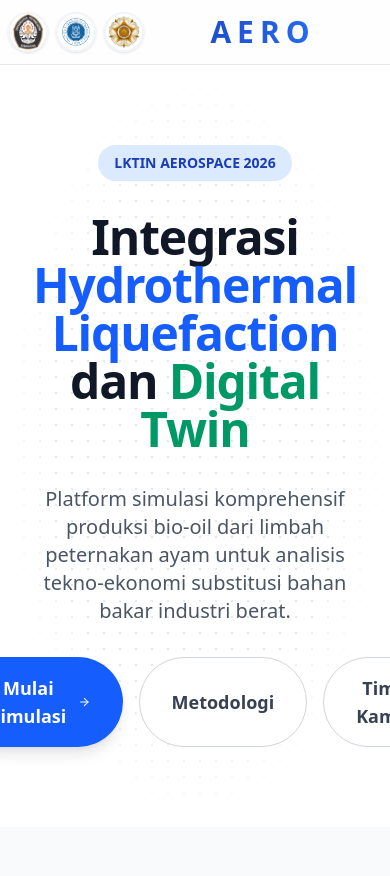
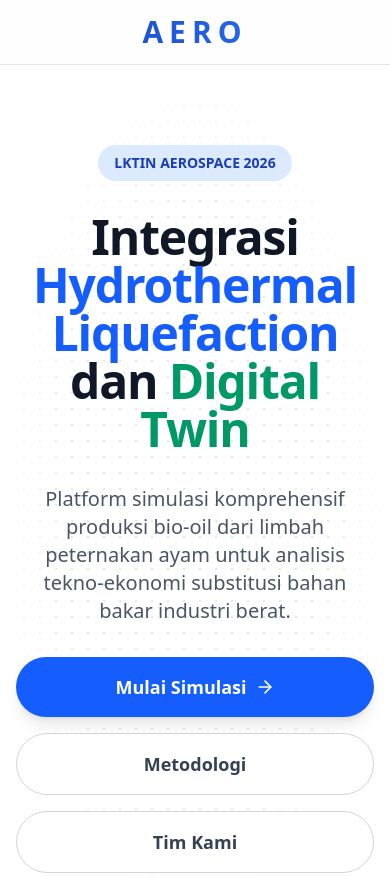
Before and after one commit to dzakyzahy/htl-system-digital-twin-think3rs, a Next.js app: page / in a window 390 px wide. Shown: the top 876 px of the page. Built offline with nearby package versions, Linux system fonts and the light colour scheme.

Commit message:
UI: Optimize Layout for Mobile (Header & Buttons)

```diff
--- a/src/app/page.tsx
+++ b/src/app/page.tsx
@@ -26,22 +26,22 @@ export default function Home() {
               Platform simulasi komprehensif produksi bio-oil dari limbah peternakan ayam untuk analisis tekno-ekonomi substitusi bahan bakar industri berat.
             </p>
 
-            <div className="flex justify-center gap-4">
+            <div className="flex flex-col items-center justify-center gap-4 sm:flex-row">
               <Link
                 href="/simulation"
-                className="group flex items-center gap-2 rounded-full bg-blue-600 px-8 py-4 text-lg font-semibold text-white shadow-lg transition-all hover:bg-blue-700 hover:shadow-blue-200"
+                className="group flex w-full items-center justify-center gap-2 rounded-full bg-blue-600 px-8 py-4 text-lg font-semibold text-white shadow-lg transition-all hover:bg-blue-700 hover:shadow-blue-200 sm:w-auto"
               >
                 Mulai Simulasi <ArrowRight className="h-5 w-5 transition-transform group-hover:translate-x-1" />
               </Link>
               <Link
                 href="/about"
-                className="flex items-center gap-2 rounded-full border border-gray-300 bg-white px-8 py-4 text-lg font-semibold text-gray-700 transition-all hover:bg-gray-50"
+                className="flex w-full items-center justify-center gap-2 rounded-full border border-gray-300 bg-white px-8 py-4 text-lg font-semibold text-gray-700 transition-all hover:bg-gray-50 sm:w-auto"
               >
                 Metodologi
               </Link>
               <Link
                 href="/team"
-                className="flex items-center gap-2 rounded-full border border-gray-300 bg-white px-8 py-4 text-lg font-semibold text-gray-700 transition-all hover:bg-gray-50"
+                className="flex w-full items-center justify-center gap-2 rounded-full border border-gray-300 bg-white px-8 py-4 text-lg font-semibold text-gray-700 transition-all hover:bg-gray-50 sm:w-auto"
               >
                 Tim Kami
               </Link>
--- a/src/components/layout/Header.tsx
+++ b/src/components/layout/Header.tsx
@@ -8,7 +8,7 @@ export function Header() {
             <div className="container mx-auto flex h-16 items-center justify-between px-2 lg:h-24 lg:px-4">
 
                 {/* Logos Section */}
-                <div className="flex items-center gap-2 lg:gap-6">
+                <div className="hidden items-center gap-2 lg:flex lg:gap-6">
                     <div className="relative h-[40px] w-[40px] overflow-hidden rounded-full border-2 border-slate-100 shadow-sm lg:h-[60px] lg:w-[60px]">
                         <Image
                             src="/assets/Logo_Undip.jpeg"
```
